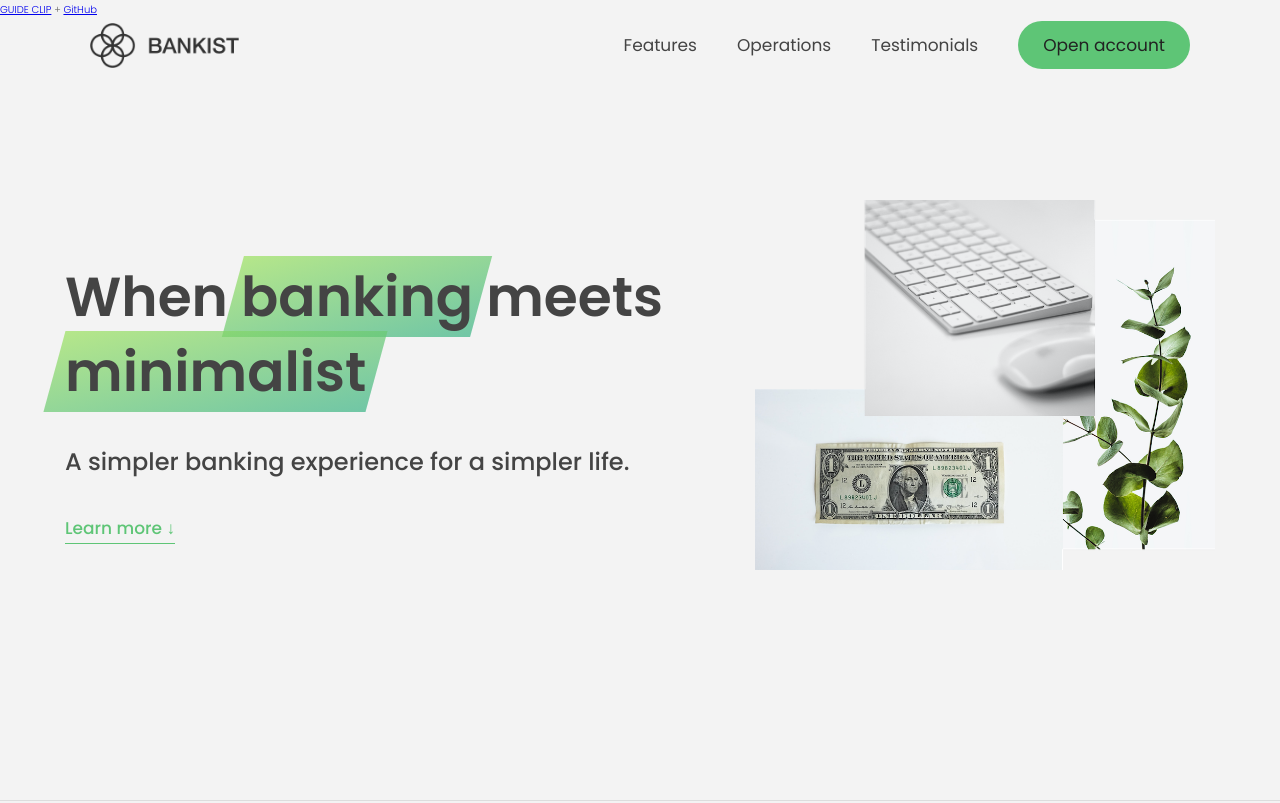
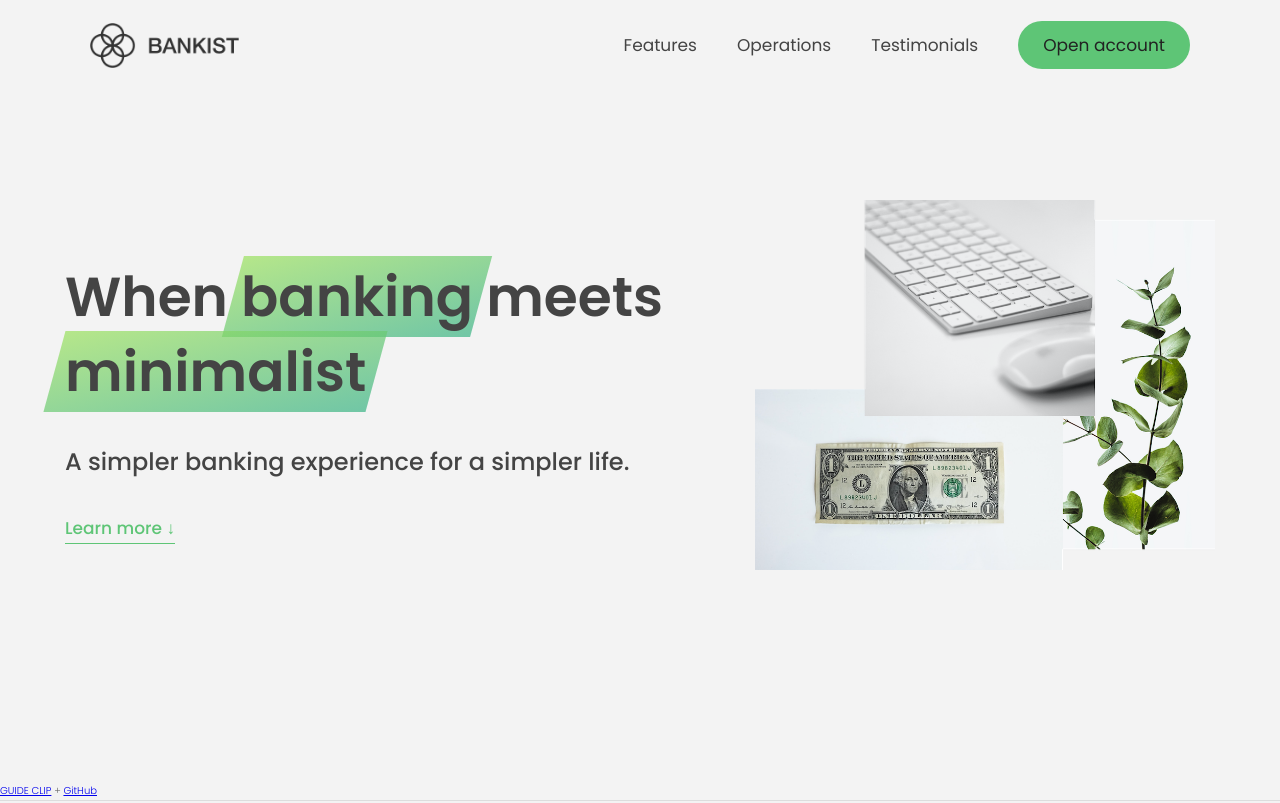
Before and after one commit to Khanaru220/.jonas--bankist-landing, a plain HTML site: page index.html in a window 1280 px wide. Shown: the top 803 px of the page. Drawn offline with Linux system fonts and the light colour scheme.

Commit message:
Update index.html

```diff
--- a/index.html
+++ b/index.html
@@ -360,7 +360,7 @@
     <div class="overlay hidden"></div>
 
     <!-- add after finish writing code, Guide toor> -->
-    <p style="position:fixed; top:0; left:0">
+    <p style="position:sticky; bottom:0; right:0">
       <a href="https://user-images.githubusercontent.com/74447462/149767158-00ead17d-e87b-4d21-b882-3f7db9361140.mp4">GUIDE CLIP</a>
       +
       <a href="https://github.com/Khanaru220/.jonas-Bankist--landing">GitHub</a>
```
